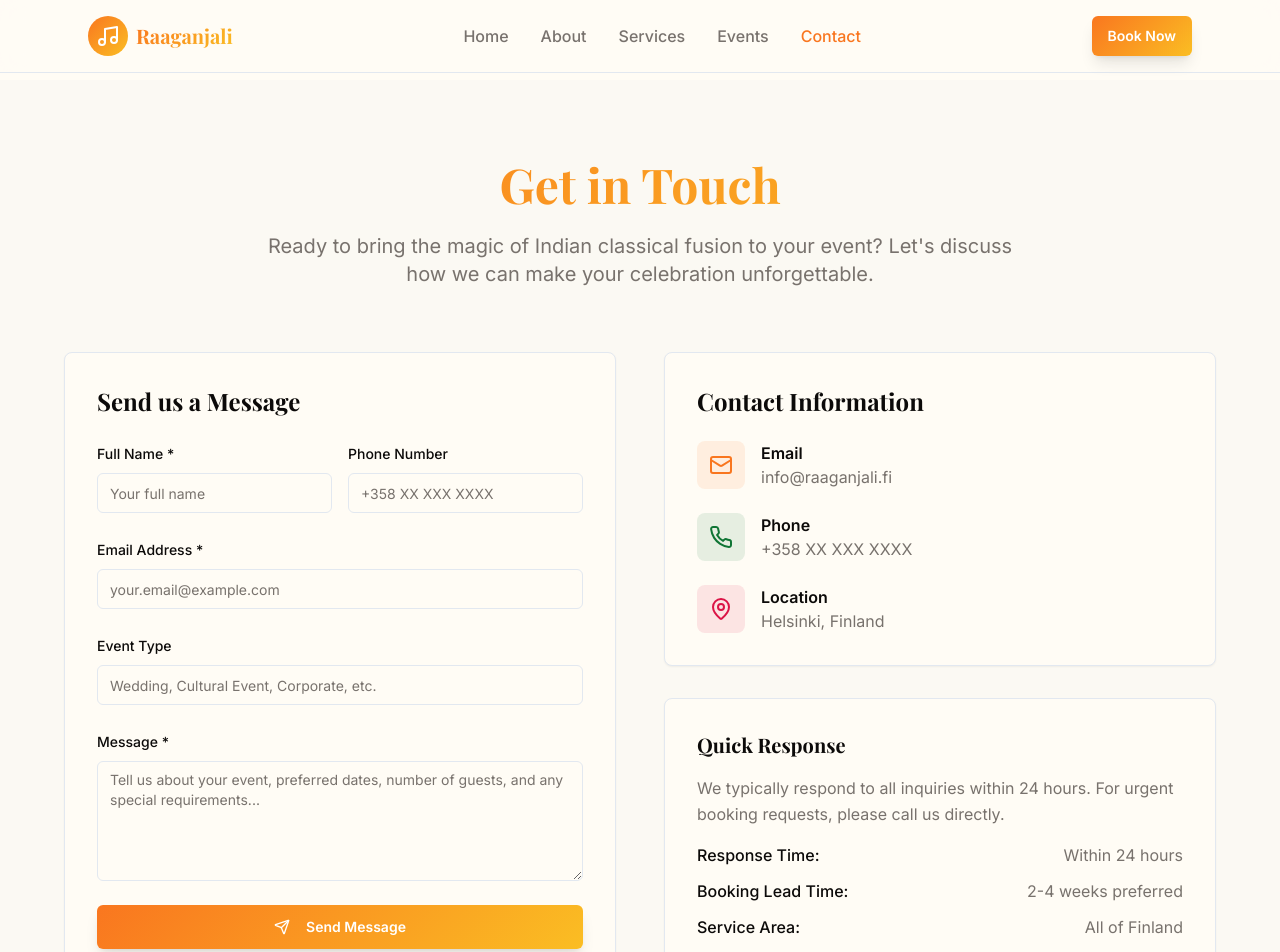
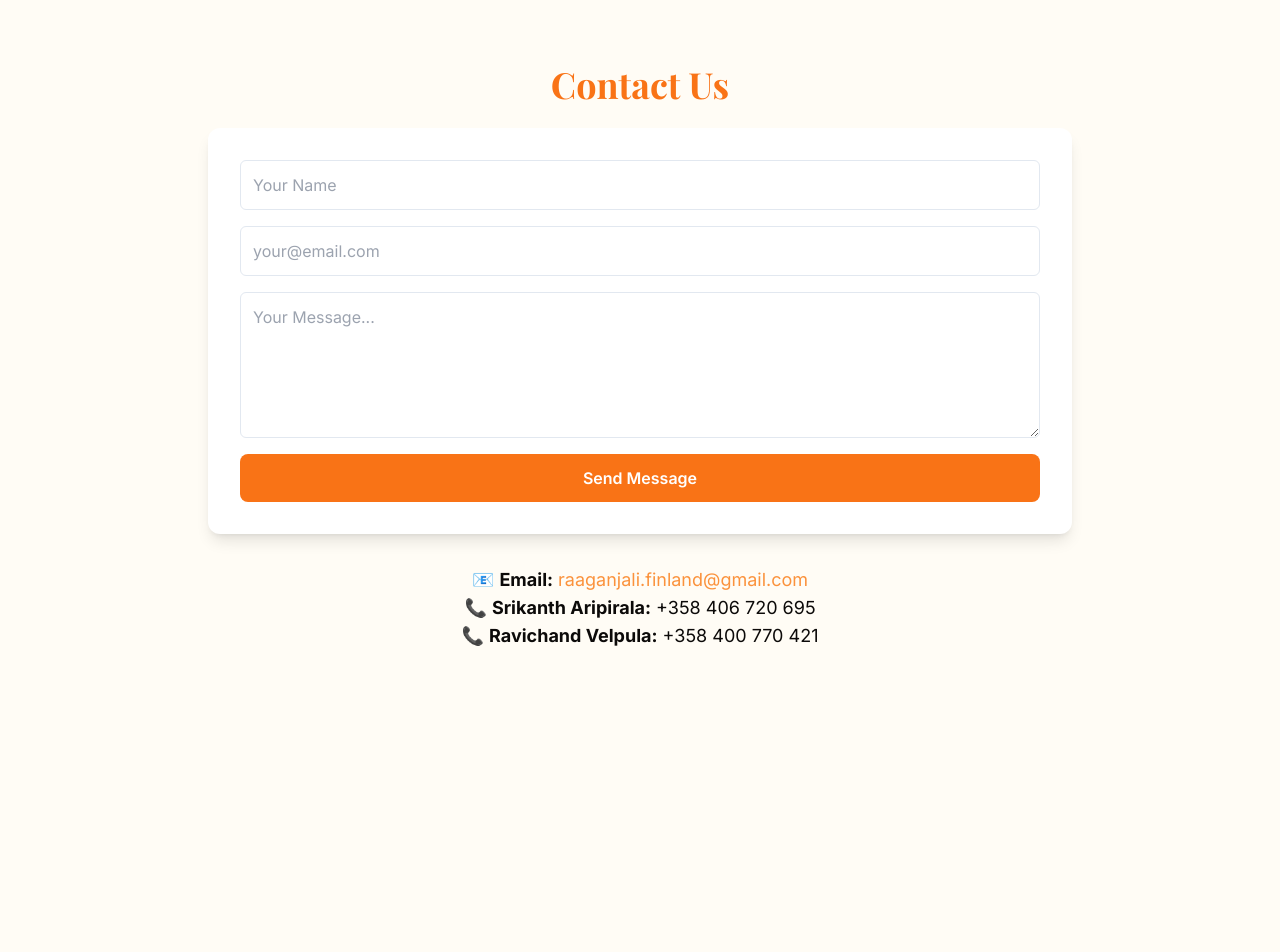
Before and after one commit to Adrian-2507/raaganjali-fusion-site, a React (Vite) app: page /contact in a window 1280 px wide. Shown: the top 952 px of the page. After the commit the page ends 800 px from the top, so only its background shows below. Built offline with nearby package versions, Linux system fonts and the light colour scheme.

Commit message:
Update Contact.tsx

```diff
--- a/src/pages/Contact.tsx
+++ b/src/pages/Contact.tsx
@@ -1,245 +1,55 @@
-import { Card } from "@/components/ui/card";
-import { Button } from "@/components/ui/button";
-import { Input } from "@/components/ui/input";
-import { Textarea } from "@/components/ui/textarea";
-import { Label } from "@/components/ui/label";
-import Navigation from "@/components/Navigation";
-import Footer from "@/components/Footer";
-import { Mail, Phone, MapPin, Send } from "lucide-react";
-import { useState } from "react";
+import { motion } from "framer-motion";
 
 const Contact = () => {
-  const [formData, setFormData] = useState({
-    name: '',
-    email: '',
-    phone: '',
-    eventType: '',
-    message: ''
-  });
+  return (
+    <motion.section
+      className="max-w-4xl mx-auto px-4 py-16 text-center"
+      initial={{ opacity: 0, y: 30 }}
+      animate={{ opacity: 1, y: 0 }}
+      transition={{ duration: 0.8 }}
+    >
+      <h1 className="text-4xl font-bold text-orange-500 mb-6">Contact Us</h1>
+      <form
+        action="https://formspree.io/f/xblkzewz"
+        method="POST"
+        className="flex flex-col gap-4 bg-white text-navy p-8 rounded-xl shadow-lg"
+      >
+        <input
+          type="text"
+          name="name"
+          placeholder="Your Name"
+          className="p-3 border rounded-md"
+          required
+        />
+        <input
+          type="email"
+          name="email"
+          placeholder="your@email.com"
+          className="p-3 border rounded-md"
+          required
+        />
+        <textarea
+          name="message"
+          rows={5}
+          placeholder="Your Message..."
+          className="p-3 border rounded-md"
+          required
+        />
+        <button
+          type="submit"
+          className="bg-orange-500 text-white px-6 py-3 rounded-lg font-semibold hover:bg-orange-600 transition"
+        >
+          Send Message
+        </button>
+        <input type="hidden" name="_subject" value="New message from Raaganjali website!" />
+      </form>
 
-  const handleSubmit = (e: React.FormEvent) => {
-    e.preventDefault();
-    // Handle form submission
-    console.log('Form submitted:', formData);
-  };
-
-  const handleChange = (e: React.ChangeEvent<HTMLInputElement | HTMLTextAreaElement>) => {
-    setFormData({
-      ...formData,
-      [e.target.name]: e.target.value
-    });
-  };
-
-  return (
-    <div className="min-h-screen">
-      <Navigation />
-
-      <main className="pt-20">
-        <section className="py-20 px-6 bg-muted/30">
-          <div className="max-w-6xl mx-auto">
-            <div className="text-center mb-16">
-              <h1 className="text-4xl md:text-5xl font-bold mb-6 text-gradient-primary">
-                Get in Touch
-              </h1>
-              <p className="text-xl text-muted-foreground max-w-3xl mx-auto">
-                Ready to bring the magic of Indian classical fusion to your event?
-                Let's discuss how we can make your celebration unforgettable.
-              </p>
-            </div>
-
-            <div className="grid lg:grid-cols-2 gap-12">
-              {/* Contact Form */}
-              <Card className="p-8 warm-glow">
-                <h2 className="text-2xl font-bold mb-6">Send us a Message</h2>
-                <form onSubmit={handleSubmit} className="space-y-6">
-                  <div className="grid grid-cols-2 gap-4">
-                    <div>
-                      <Label htmlFor="name">Full Name *</Label>
-                      <Input
-                        id="name"
-                        name="name"
-                        value={formData.name}
-                        onChange={handleChange}
-                        placeholder="Your full name"
-                        required
-                        className="mt-2"
-                      />
-                    </div>
-                    <div>
-                      <Label htmlFor="phone">Phone Number</Label>
-                      <Input
-                        id="phone"
-                        name="phone"
-                        value={formData.phone}
-                        onChange={handleChange}
-                        placeholder="+358 XX XXX XXXX"
-                        className="mt-2"
-                      />
-                    </div>
-                  </div>
-
-                  <div>
-                    <Label htmlFor="email">Email Address *</Label>
-                    <Input
-                      id="email"
-                      name="email"
-                      type="email"
-                      value={formData.email}
-                      onChange={handleChange}
-                      placeholder="your.email@example.com"
-                      required
-                      className="mt-2"
-                    />
-                  </div>
-
-                  <div>
-                    <Label htmlFor="eventType">Event Type</Label>
-                    <Input
-                      id="eventType"
-                      name="eventType"
-                      value={formData.eventType}
-                      onChange={handleChange}
-                      placeholder="Wedding, Cultural Event, Corporate, etc."
-                      className="mt-2"
-                    />
-                  </div>
-
-                  <div>
-                    <Label htmlFor="message">Message *</Label>
-                    <Textarea
-                      id="message"
-                      name="message"
-                      value={formData.message}
-                      onChange={handleChange}
-                      placeholder="Tell us about your event, preferred dates, number of guests, and any special requirements..."
-                      required
-                      className="mt-2 min-h-[120px]"
-                    />
-                  </div>
-
-                  <Button type="submit" variant="hero" className="w-full" size="lg">
-                    <Send className="mr-2 h-5 w-5" />
-                    Send Message
-                  </Button>
-                </form>
-              </Card>
-
-              {/* Contact Information */}
-              <div className="space-y-8">
-                <Card className="p-8 cultural-glow">
-                  <h3 className="text-2xl font-bold mb-6">Contact Information</h3>
-                  <div className="space-y-6">
-                    <div className="flex items-center">
-                      <div className="w-12 h-12 bg-primary/10 rounded-lg flex items-center justify-center mr-4">
-                        <Mail className="h-6 w-6 text-primary" />
-                      </div>
-                      <div>
-                        <p className="font-semibold">Email</p>
-                        <p className="text-muted-foreground">info@raaganjali.fi</p>
-                      </div>
-                    </div>
-
-                    <div className="flex items-center">
-                      <div className="w-12 h-12 bg-secondary/10 rounded-lg flex items-center justify-center mr-4">
-                        <Phone className="h-6 w-6 text-secondary" />
-                      </div>
-                      <div>
-                        <p className="font-semibold">Phone</p>
-                        <p className="text-muted-foreground">+358 XX XXX XXXX</p>
-                      </div>
-                    </div>
-
-                    <div className="flex items-center">
-                      <div className="w-12 h-12 bg-accent/10 rounded-lg flex items-center justify-center mr-4">
-                        <MapPin className="h-6 w-6 text-accent" />
-                      </div>
-                      <div>
-                        <p className="font-semibold">Location</p>
-                        <p className="text-muted-foreground">Helsinki, Finland</p>
-                      </div>
-                    </div>
-                  </div>
-                </Card>
-
-                <Card className="p-8">
-                  <h4 className="text-xl font-bold mb-4">Quick Response</h4>
-                  <p className="text-muted-foreground mb-4 leading-relaxed">
-                    We typically respond to all inquiries within 24 hours. For urgent
-                    booking requests, please call us directly.
-                  </p>
-
-                  <div className="space-y-3">
-                    <div className="flex justify-between">
-                      <span className="font-medium">Response Time:</span>
-                      <span className="text-muted-foreground">Within 24 hours</span>
-                    </div>
-                    <div className="flex justify-between">
-                      <span className="font-medium">Booking Lead Time:</span>
-                      <span className="text-muted-foreground">2-4 weeks preferred</span>
-                    </div>
-                    <div className="flex justify-between">
-                      <span className="font-medium">Service Area:</span>
-                      <span className="text-muted-foreground">All of Finland</span>
-                    </div>
-                  </div>
-                </Card>
-
-                <Card className="p-8 bg-gradient-secondary text-white">
-                  <h4 className="text-xl font-bold mb-4">Ready to Book?</h4>
-                  <p className="opacity-90 mb-6 leading-relaxed">
-                    Let's start planning your perfect musical experience. Our team
-                    is ready to discuss your vision and create something magical together.
-                  </p>
-                  <Button variant="gold" className="w-full">
-                    Schedule a Consultation Call
-                  </Button>
-                </Card>
-              </div>
-            </div>
-
-            {/* FAQ Section */}
-            <div className="mt-16 text-center">
-              <h3 className="text-2xl font-bold mb-8">Frequently Asked Questions</h3>
-              <div className="grid md:grid-cols-2 gap-6 max-w-4xl mx-auto">
-                <Card className="p-6 text-left">
-                  <h5 className="font-bold mb-2">How far in advance should I book?</h5>
-                  <p className="text-muted-foreground text-sm">
-                    We recommend booking 2-4 weeks in advance, especially for popular dates
-                    like cultural holidays and weekend events.
-                  </p>
-                </Card>
-
-                <Card className="p-6 text-left">
-                  <h5 className="font-bold mb-2">Do you travel outside Helsinki?</h5>
-                  <p className="text-muted-foreground text-sm">
-                    Yes, we perform throughout Finland. Travel costs may apply for
-                    events outside the Helsinki metropolitan area.
-                  </p>
-                </Card>
-
-                <Card className="p-6 text-left">
-                  <h5 className="font-bold mb-2">What's included in your packages?</h5>
-                  <p className="text-muted-foreground text-sm">
-                    Our packages include musicians, instruments, basic sound setup, and
-                    consultation. Premium packages include enhanced audio equipment.
-                  </p>
-                </Card>
-
-                <Card className="p-6 text-left">
-                  <h5 className="font-bold mb-2">Can you customize the music selection?</h5>
-                  <p className="text-muted-foreground text-sm">
-                    Absolutely! We work with you to select music that fits your event's
-                    theme and cultural significance.
-                  </p>
-                </Card>
-              </div>
-            </div>
-          </div>
-        </section>
-      </main>
-
-      <Footer />
-    </div>
+      <div className="mt-8 text-lg">
+        <p>📧 <strong>Email:</strong> <a href="mailto:raaganjali.finland@gmail.com" className="text-orange-400">raaganjali.finland@gmail.com</a></p>
+        <p>📞 <strong>Srikanth Aripirala:</strong> +358 406 720 695</p>
+        <p>📞 <strong>Ravichand Velpula:</strong> +358 400 770 421</p>
+      </div>
+    </motion.section>
   );
 };
 
```
